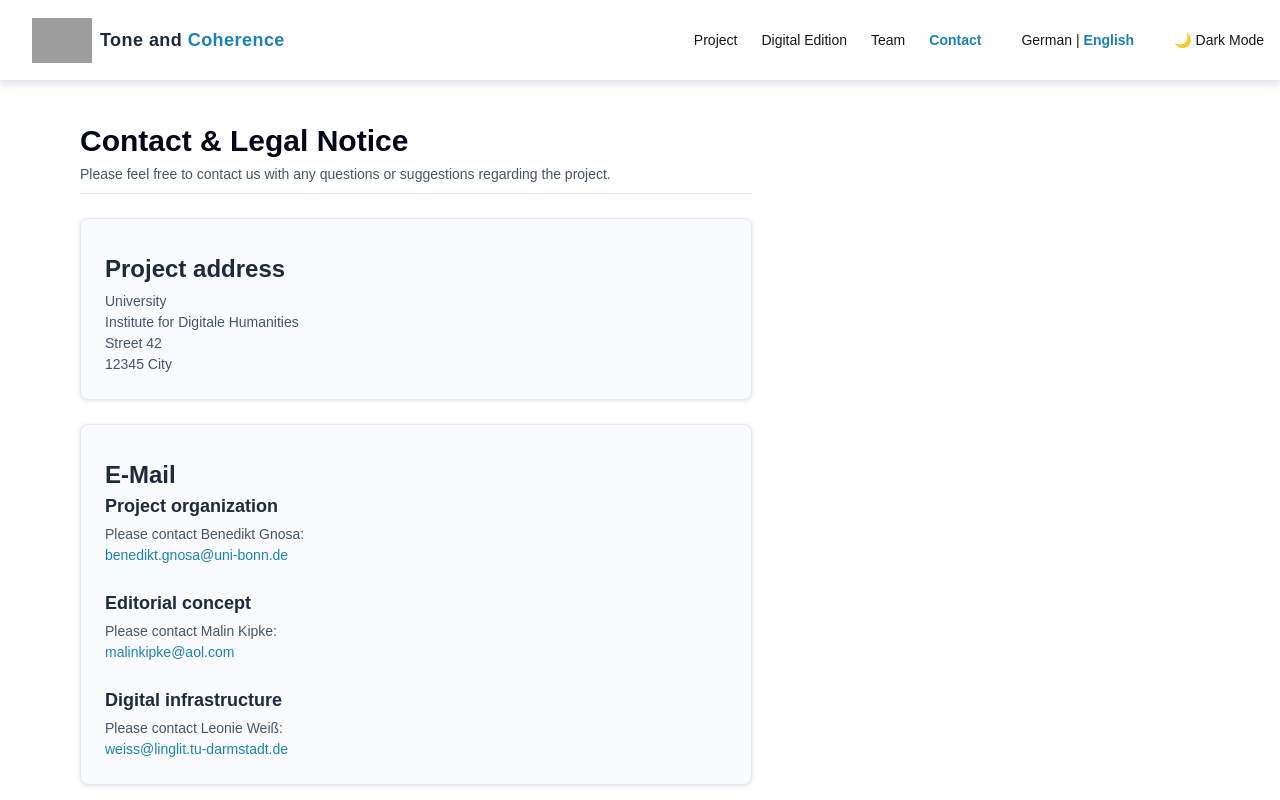
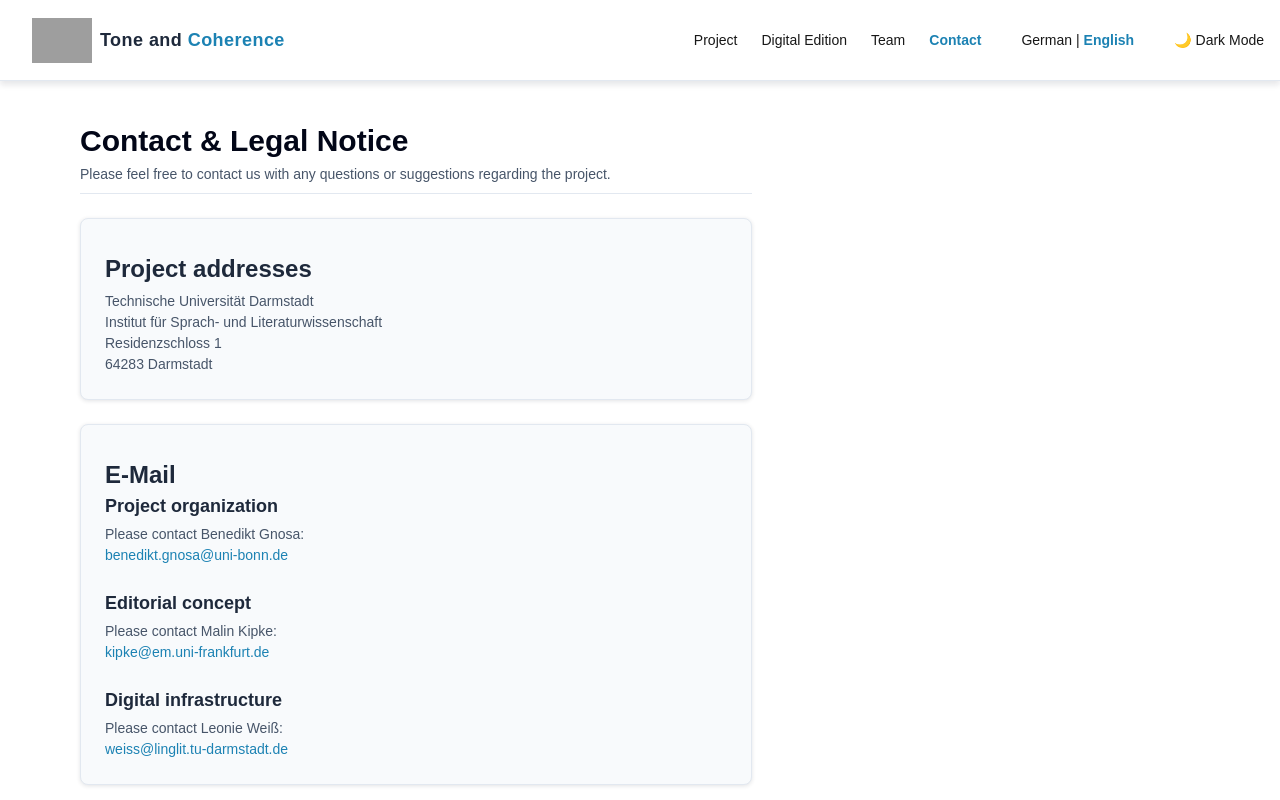
Before and after one commit to tonkohaerenz/tonkohaerenz.github.io, a Next.js app: page /en/contact in a window 1280 px wide. Shown: the top 800 px of the page. Built offline with nearby package versions, Linux system fonts and the light colour scheme; grey boxes are pictures that could not be loaded.

Commit message:
Kontaktseite angepasst

```diff
--- a/src/app/en/contact/page.tsx
+++ b/src/app/en/contact/page.tsx
@@ -8,12 +8,15 @@ export default function KontaktPage() {
       </header>
       <div className="card">
         <div>
-          <h2>Project address</h2>
+          <h2>Project addresses</h2>
           <p>
-            University<br />
-            Institute for Digitale Humanities<br />
-            Street 42<br />
-            12345 City
+
+          </p>
+          <p>
+            Technische Universität Darmstadt<br />
+            Institut für Sprach- und Literaturwissenschaft<br />
+            Residenzschloss 1<br />
+            64283 Darmstadt
           </p>
         </div>
       </div>
@@ -30,7 +33,7 @@ export default function KontaktPage() {
           <br/>
           <h3>Editorial concept</h3>
           <p>Please contact Malin Kipke:<br/>
-            <a href="mailto:malinkipke@aol.com" className="text-blue hover:underline">malinkipke@aol.com</a>
+            <a href="mailto:kipke@em.uni-frankfurt.de" className="text-blue hover:underline">kipke@em.uni-frankfurt.de</a>
           </p>
           <br/>
           <h3>Digital infrastructure</h3>
--- a/src/app/kontakt/page.tsx
+++ b/src/app/kontakt/page.tsx
@@ -9,7 +9,7 @@ export default function KontaktPage() {
 
       <div className="card">
         <div>
-          <h2>Projektadresse</h2>
+          <h2>Projektadressen</h2>
           <p>
             Muster-Universität<br />
             Institut für Digitale Geisteswissenschaften<br />
@@ -30,7 +30,7 @@ export default function KontaktPage() {
           <br/>
           <h3>Editionskonzept</h3>
           <p>Wenden Sie sich bitte an Malin Kipke:<br/>
-            <a href="mailto:malinkipke@aol.com" className="text-blue hover:underline">malinkipke@aol.com</a>
+            <a href="mailto:kipke@em.uni-frankfurt.de" className="text-blue hover:underline">kipke@em.uni-frankfurt.de</a>
           </p>
           <br/>
           <h3>Digitale Infrastruktur</h3>
```
